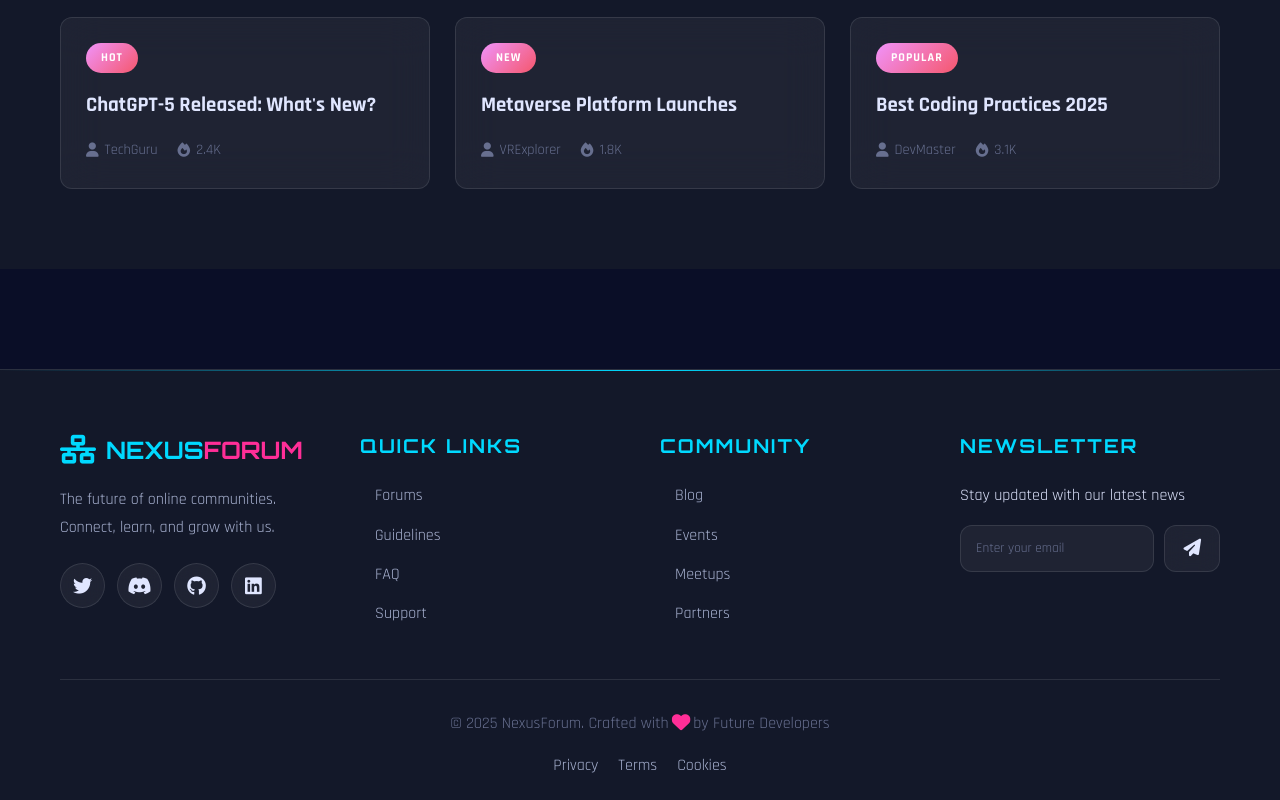
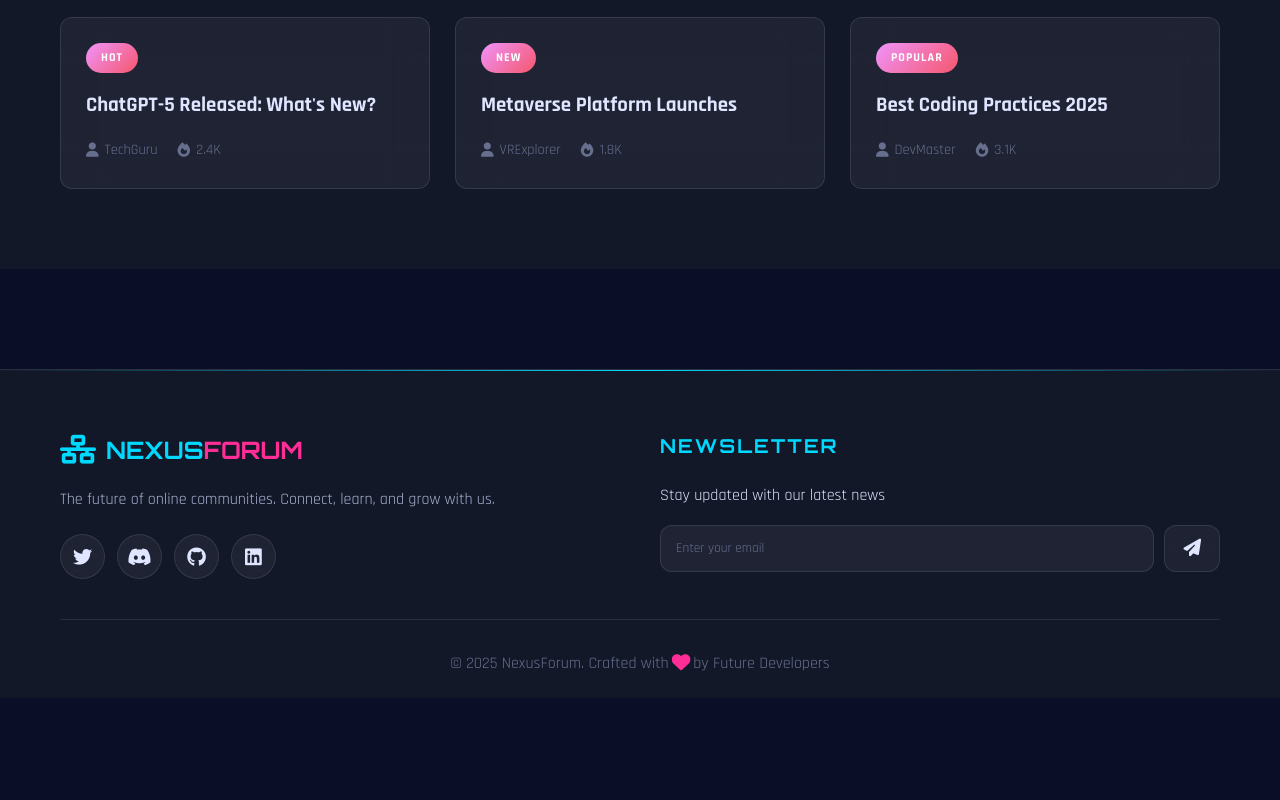
Before and after one commit to Gopimahi007/Nexus-Forum, a plain HTML site: page index.html in a window 1280 px wide. Shown: the part 2871-3671 px from the top of the page. After the commit the page ends 3569 px from the top, so only its background shows below. Drawn offline with Linux system fonts and the light colour scheme; animation ran at ten frames a second.

Commit message:
Update index.html

```diff
--- a/index.html
+++ b/index.html
@@ -346,32 +346,16 @@
           </div>
           <p class="footer-desc">The future of online communities. Connect, learn, and grow with us.</p>
           <div class="social-links">
-            <a href="#" class="social-btn"><i class="fab fa-twitter"></i></a>
+            <a href="https://www.linkedin.com/in/karthickkumar-s-b04a10348/" class="social-btn"><i class="fab fa-twitter"></i></a>
             <a href="#" class="social-btn"><i class="fab fa-discord"></i></a>
-            <a href="#" class="social-btn"><i class="fab fa-github"></i></a>
-            <a href="#" class="social-btn"><i class="fab fa-linkedin"></i></a>
+            <a href="https://github.com/veerakarthick235" class="social-btn"><i class="fab fa-github"></i></a>
+            <a href="https://www.linkedin.com/in/karthickkumar-s-b04a10348/" class="social-btn"><i class="fab fa-linkedin"></i></a>
           </div>
         </div>
 
-        <div class="footer-col">
-          <h4>Quick Links</h4>
-          <ul>
-            <li><a href="forum.html">Forums</a></li>
-            <li><a href="#">Guidelines</a></li>
-            <li><a href="#">FAQ</a></li>
-            <li><a href="#">Support</a></li>
-          </ul>
-        </div>
 
-        <div class="footer-col">
-          <h4>Community</h4>
-          <ul>
-            <li><a href="#">Blog</a></li>
-            <li><a href="#">Events</a></li>
-            <li><a href="#">Meetups</a></li>
-            <li><a href="#">Partners</a></li>
-          </ul>
-        </div>
+
+
 
         <div class="footer-col">
           <h4>Newsletter</h4>
@@ -387,10 +371,7 @@
 
       <div class="footer-bottom">
         <p>&copy; 2025 NexusForum. Crafted with <i class="fas fa-heart"></i> by Future Developers</p>
-        <div class="footer-links">
-          <a href="#">Privacy</a>
-          <a href="#">Terms</a>
-          <a href="#">Cookies</a>
+
         </div>
       </div>
     </div>
```
